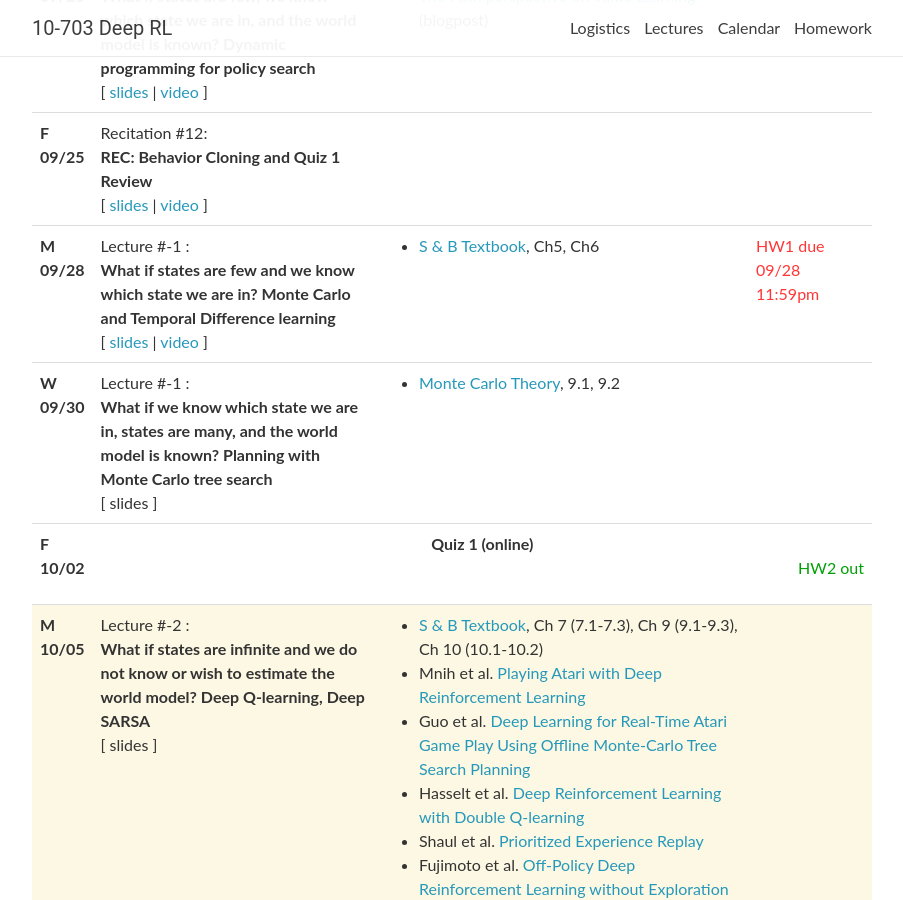
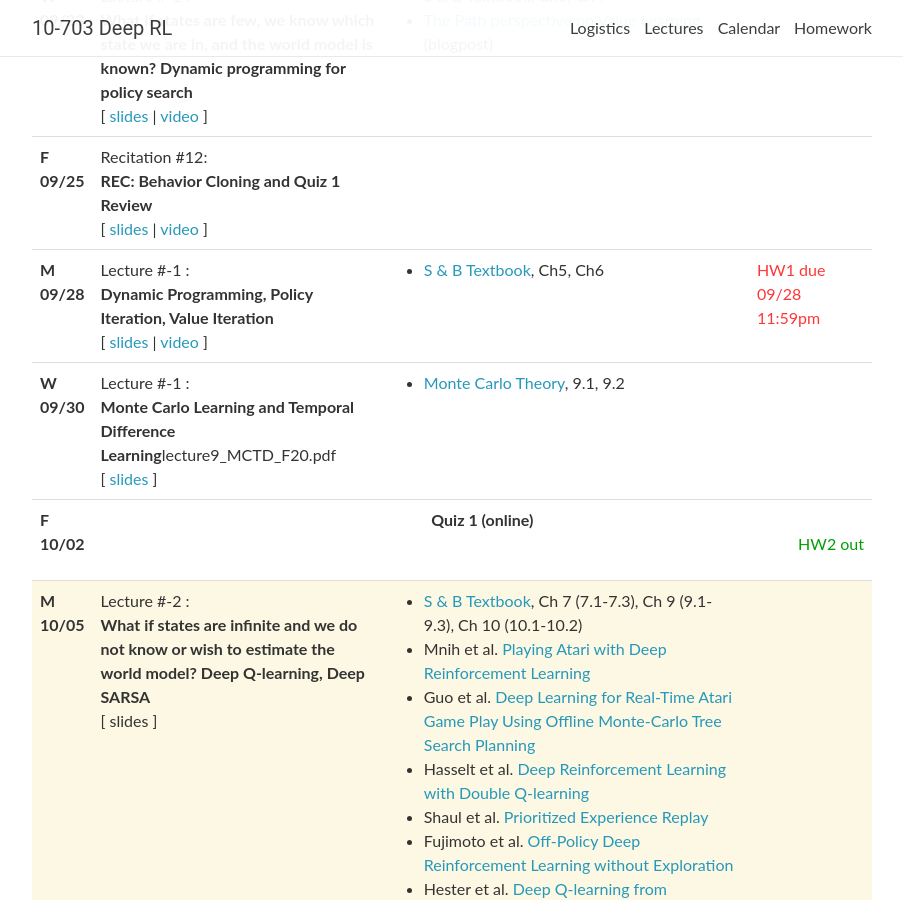
Before and after one commit to cmudeeprl/703website_f20, a Jekyll site: the page built from _pages/lectures.md, in a window 1280 px wide and 900 px high, scrolled down 1920 px. Shown: the whole window, without its empty margins (188-1091 px from the left). Built offline with Jekyll 4.4.1, drawn with Linux system fonts in a browser that asks for light colours; nearby versions of some CDN libraries; comment, search, counter and statistics services are not loaded.

Commit message:
Upload 09/28 and 09/30 lectures

```diff
--- a/_data/lectures.yml
+++ b/_data/lectures.yml
@@ -190,8 +190,8 @@
 - date: M 09/28
   lecturer:
   title: >
-    <strong>What if states are few and we know which state we are in? Monte Carlo and Temporal Difference learning</strong>
-  slides: https://cmudeeprl.github.io/703website/assets/lectures/lecture8_MCTD_F20.pdf
+    <strong>Dynamic Programming, Policy Iteration, Value Iteration</strong>
+  slides: https://cmudeeprl.github.io/703website/assets/lectures/lecture8_DP_F20.pdf
   video: https://scs.hosted.panopto.com/Panopto/Pages/Viewer.aspx?id=3852b536-4c5e-4742-95b0-ac44011e5f25
   readings:
     - <a href="http://incompleteideas.net/book/RLbook2018.pdf" target="_blank">S & B Textbook</a>, Ch5, Ch6
@@ -203,8 +203,8 @@
 - date: W 09/30
   lecturer:
   title: >
-    <strong>What if we know which state we are in, states are many, and the world model is known? Planning with Monte Carlo tree search</strong>
-  # slides: https://cmudeeprl.github.io/Spring202010403website/assets/lectures/s20_lecture6.pdf
+    <strong>Monte Carlo Learning and Temporal Difference Learning</strong>lecture9_MCTD_F20.pdf
+  slides: https://cmudeeprl.github.io/703website/assets/lectures/lecture9_MCTD_F20.pdf
   readings:
     - <a href="https://statweb.stanford.edu/~owen/mc/Ch-var-is.pdf" target="_blank">Monte Carlo Theory</a>, 9.1, 9.2
   logistics:
```
Also changed, not shown: 2 other files.
